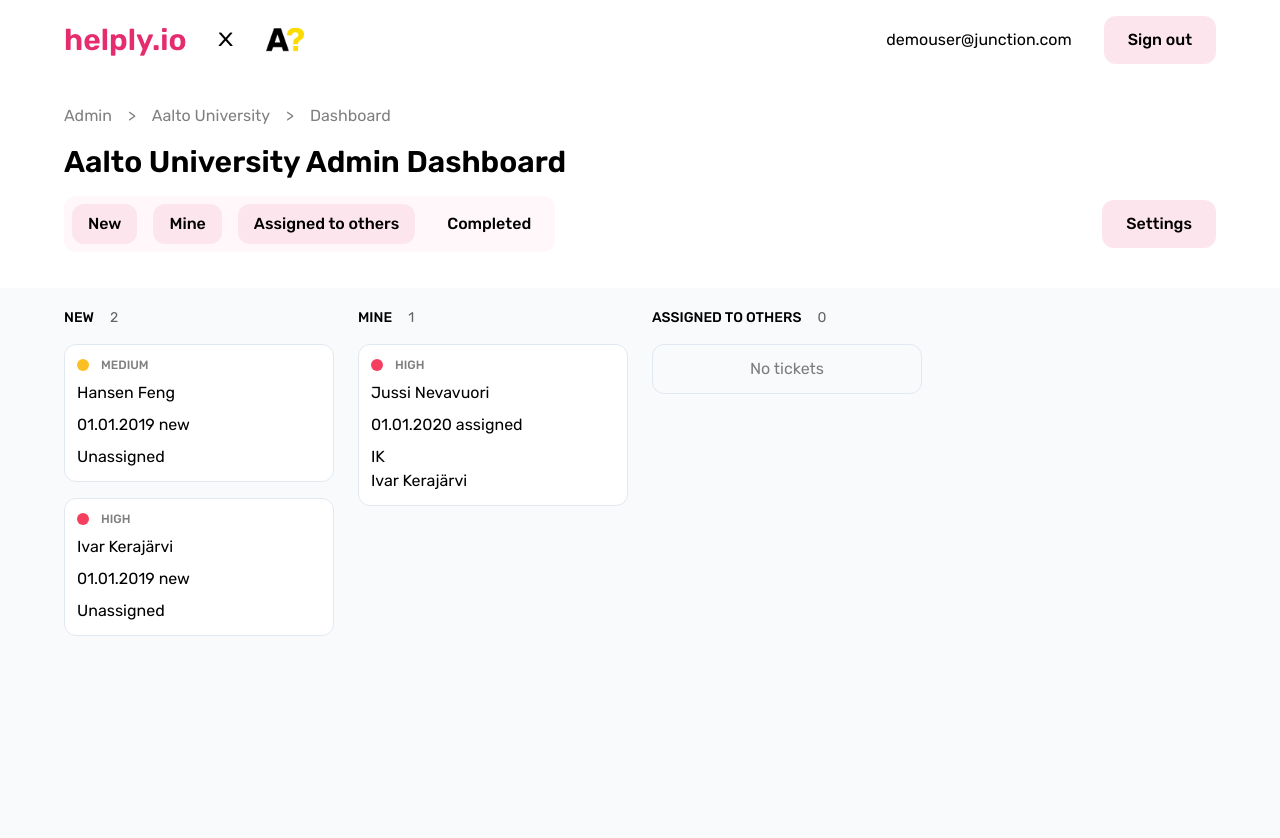
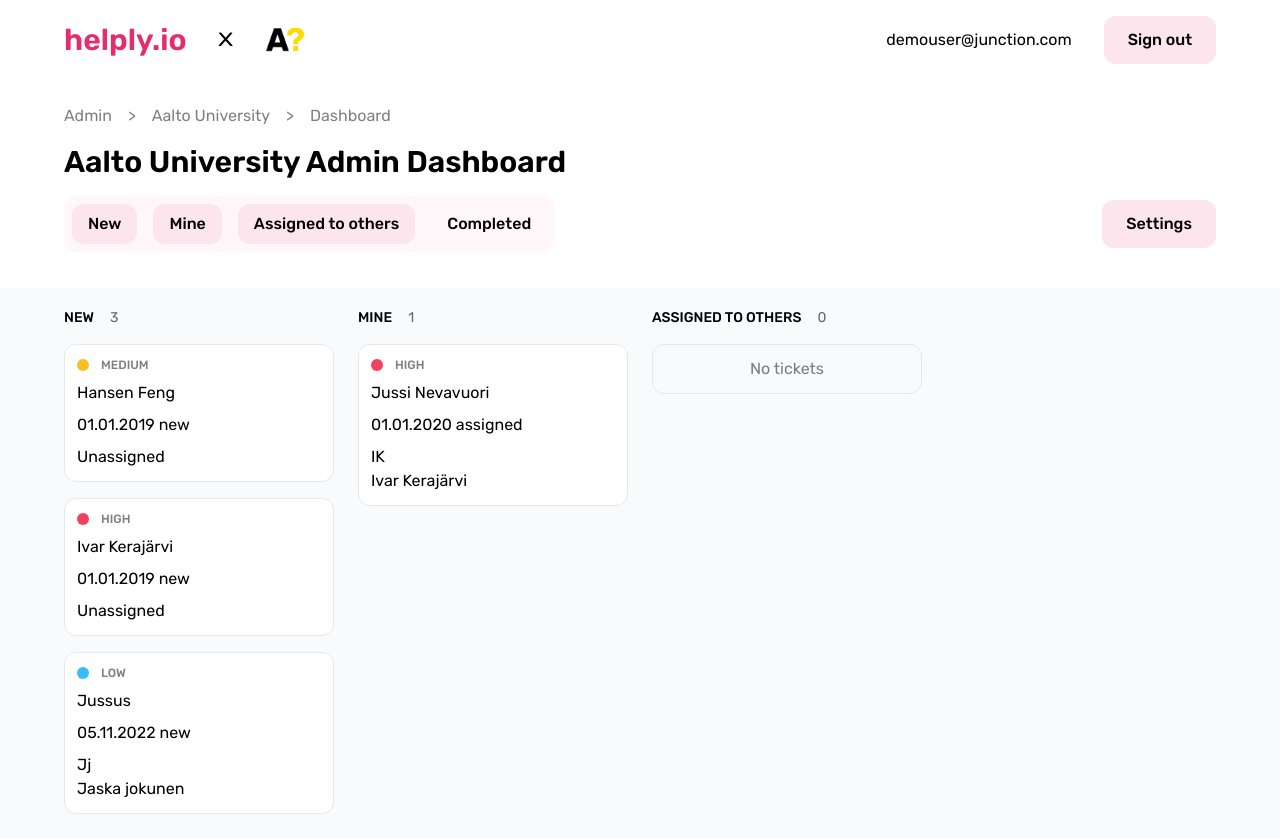
Before and after one commit to IvarK/HelplyFrontend, a SvelteKit app: page /admin in a window 1280 px wide. Before the commit the page ends 800 px from the top, so only its background shows below. Built offline with nearby package versions, Linux system fonts and the light colour scheme; data requests are answered from the project's data file.

Commit message:
posting tickets

```diff
--- a/backend.json
+++ b/backend.json
@@ -1,6 +1,7 @@
 {
   "tickets": [
     {
+      "id": 1,
       "email": "hansenfeng69@gmail.com",
       "name": "Hansen Feng",
       "created_at": "2019-01-01T00:00:00Z",
@@ -10,6 +11,7 @@
       "severity": "medium"
     },
     {
+      "id": 2,
       "email": "jussi@nevavuori.com",
       "name": "Jussi Nevavuori",
       "created_at": "2020-01-01T00:00:00Z",
@@ -20,6 +22,7 @@
       "severity": "high"
     },
     {
+      "id": 3,
       "email": "ivark@hotmale.com",
       "name": "Ivar Kerajärvi",
       "created_at": "2019-01-01T00:00:00Z",
@@ -27,6 +30,19 @@
       "description": "Does not eat mayonnaise",
       "notes": [],
       "severity": "high"
+    },
+    {
+      "name": "Jussus",
+      "email": "jussus@vertics.co",
+      "reporter_estimate": 4,
+      "description": "I think jussus is not doing fine because he is coding rust, and a little bit rusted, haha get it rusted lmao ayy gottem haha.",
+      "reporter": "Jaska jokunen",
+      "reporter_email": "jasks@vertics.co",
+      "created_at": "2022-11-05T12:19:16.394Z",
+      "status": "new",
+      "severity": "low",
+      "notes": [],
+      "id": 4
     }
   ]
 }
--- a/src/lib/api/index.ts
+++ b/src/lib/api/index.ts
@@ -6,6 +6,11 @@
   getTickets: async (): Promise<ITicket[]> => {
     const response = await axios.get(`${apiUrl}/tickets`);
     return response.data;
+  },
+
+  addTicket: async (ticket: ITicket): Promise<ITicket> => {
+    const response = await axios.post(`${apiUrl}/tickets`, ticket);
+    return response.data;
   }
 }
 
--- a/src/routes/(app)/help-your-friend/HelpForm.svelte
+++ b/src/routes/(app)/help-your-friend/HelpForm.svelte
@@ -1,6 +1,7 @@
 <script lang="ts">
 	import Button from '$lib/Button.svelte';
 	import { goto } from '$app/navigation';
+	import Api from '$lib/api';
 
 	let friendName = '';
 	let friendEmail = '';
@@ -10,18 +11,20 @@
 	let myEmail = '';
 
 	async function handleSubmit() {
-		const data = {
-			friendName,
-			friendEmail,
-			urgency,
+		const data: ITicket = {
+			name: friendName,
+			email: friendEmail,
+			reporter_estimate: urgency,
 			description,
-			myName,
-			myEmail
+			reporter: myName,
+			reporter_email: myEmail,
+			created_at: new Date().toISOString(),
+			status: 'new',
+			severity: 'low',
+			notes: []
 		};
 
-		console.log(data);
-
-		const res = await fetch('/');
+		const res = await Api.addTicket(data);
 
 		goto('/thank-you');
 	}
```
Lines whose indentation alone changed are shown as unchanged.
